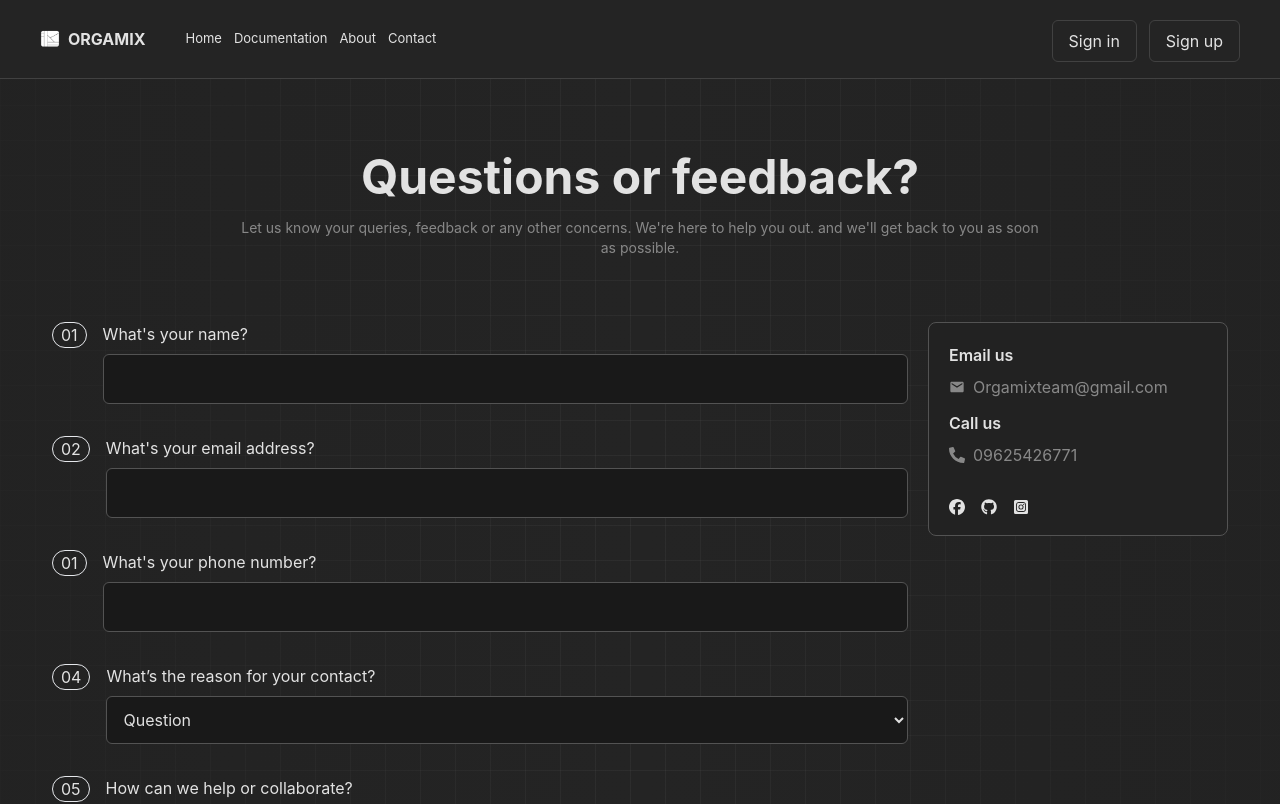
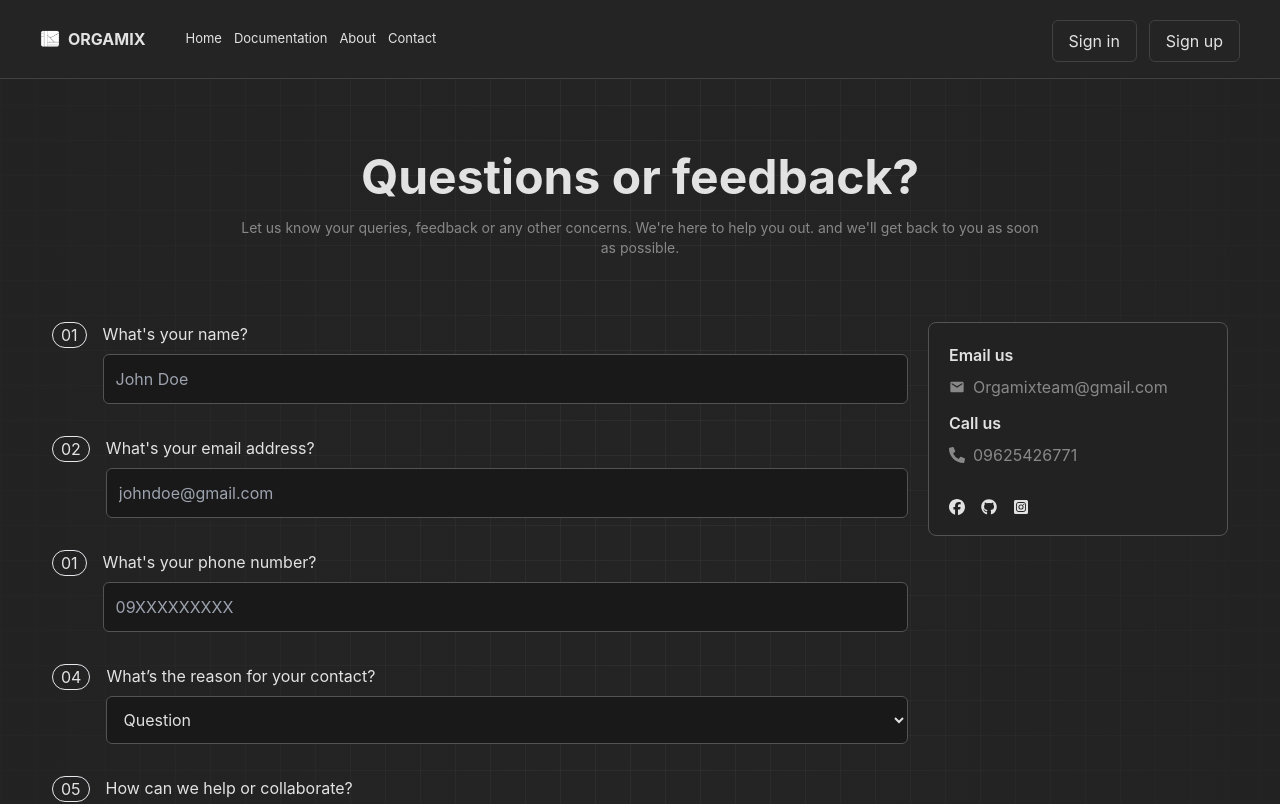
Before and after one commit to marcusxro/Orgamix, a React (Vite) app: page /contact in a window 1280 px wide. Shown: the top 804 px of the page. Built offline with nearby package versions, Linux system fonts and the light colour scheme; no server answers; the database is empty.

Commit message:
added placeholder and slct none

```diff
--- a/src/pages/Static/Contact.tsx
+++ b/src/pages/Static/Contact.tsx
@@ -56,6 +56,7 @@ const Contact: React.FC = () => {
                             <div className='flex flex-col gap-2 w-full'>
                                 <div>What's your name?</div>
                                 <input
+                                placeholder='John Doe'
                                     className='w-full  outline-none outline border-[1px] border-[#535353] rounded-md bg-[#191919] px-3 py-3'
                                     type="text" />
                             </div>
@@ -67,6 +68,7 @@ const Contact: React.FC = () => {
                             <div className='flex flex-col gap-2 w-full'>
                                 <div>What's your email address?</div>
                                 <input
+                                placeholder='johndoe@gmail.com'
                                     className='w-full  outline-none outline border-[1px] border-[#535353] rounded-md bg-[#191919] px-3 py-3'
                                     type="text" />
                             </div>
@@ -77,8 +79,9 @@ const Contact: React.FC = () => {
                             <div className='flex flex-col gap-2 w-full'>
                                 <div>What's your phone number?</div>
                                 <input
+                                placeholder='09XXXXXXXXX'
                                     className='w-full  outline-none outline border-[1px] border-[#535353] rounded-md bg-[#191919] px-3 py-3'
-                                    type="text" />
+                                    type="number" />
                             </div>
                         </div>
 
@@ -113,7 +116,7 @@ const Contact: React.FC = () => {
                         </div>
 
                         <div className='flex items-start justify-end'>
-                            <div className='px-3 py-2 flex items-center gap-2 rounded-lg bg-[#111] border-[1px] border-[#535353] cursor-pointer hover:bg-[#222]'>
+                            <div className='px-3 selectionNone py-2 flex items-center gap-2 rounded-lg bg-[#111] border-[1px] border-[#535353] cursor-pointer hover:bg-[#222]'>
                                 Send  <FaLocationArrow />
                             </div>
                         </div>
```
